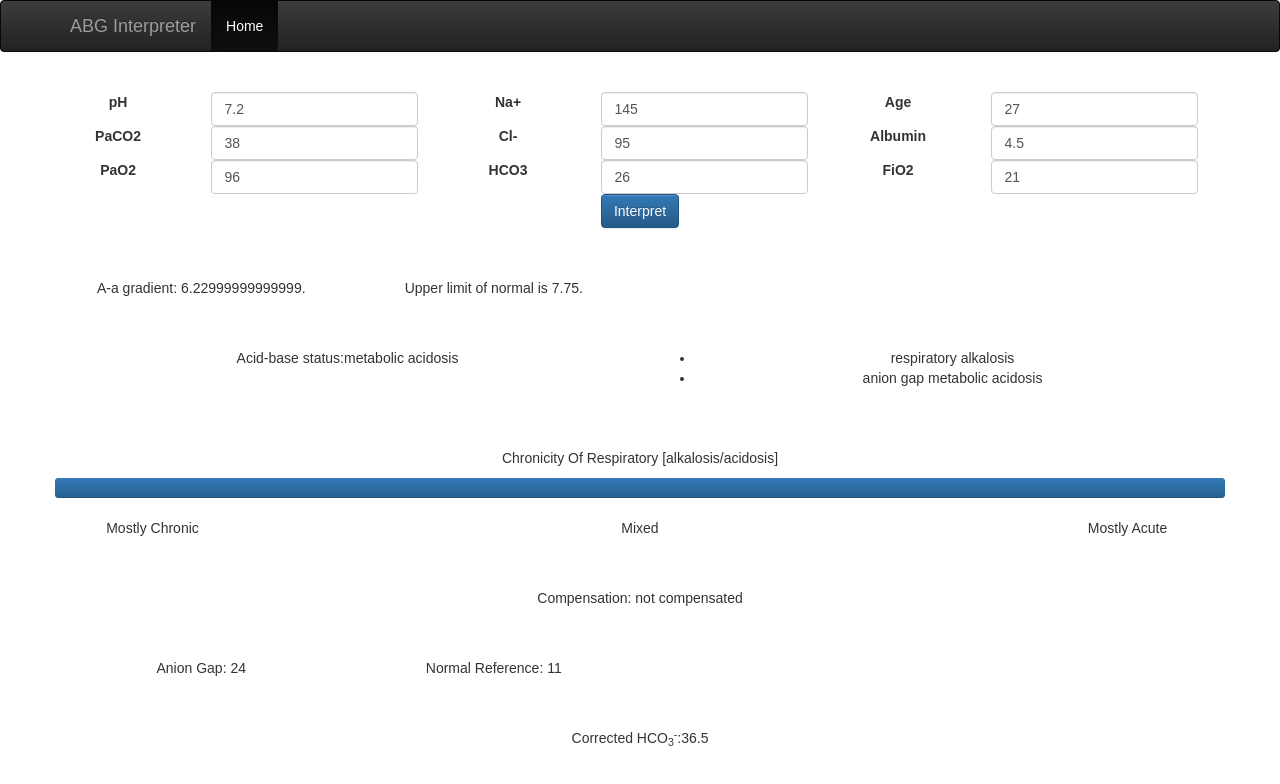
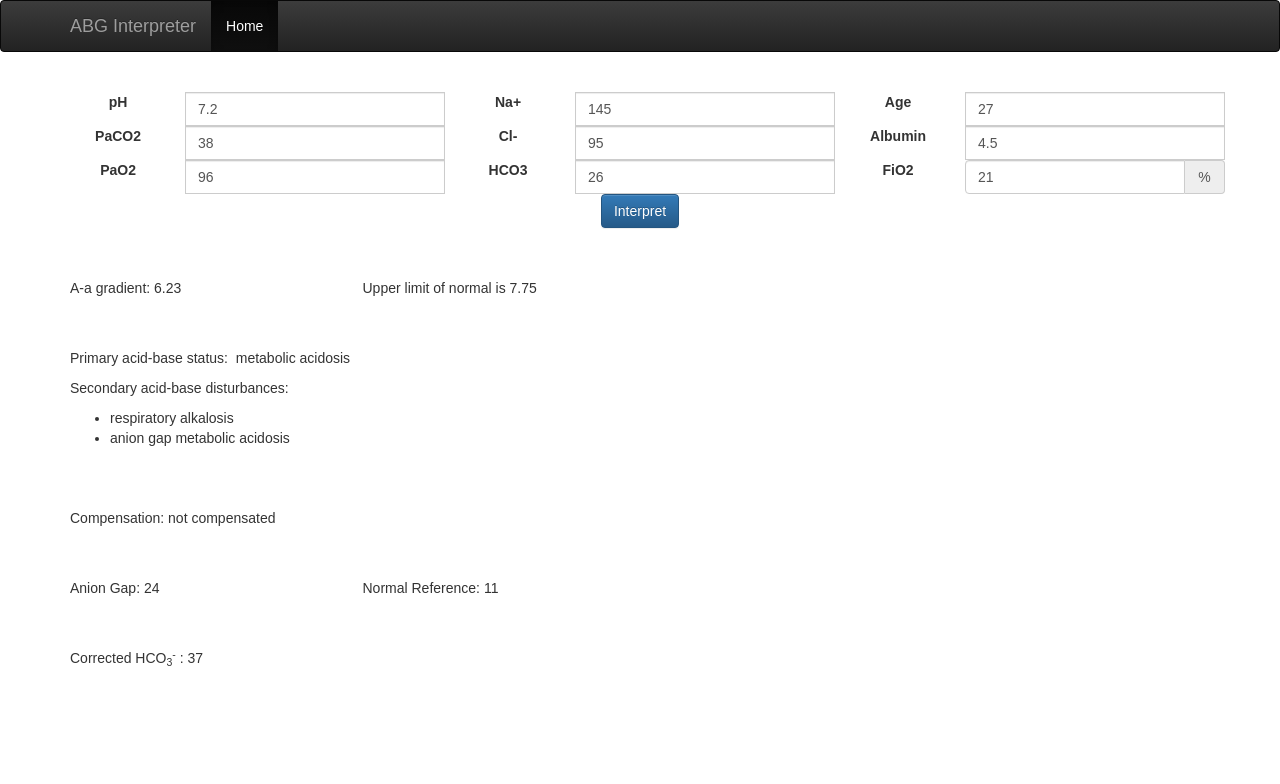
Before and after one commit to bgschiller/abg-interpreter, a React (Create React App) app: page / in a window 1280 px wide. Shown: the top 784 px of the page. Built offline with nearby package versions, Linux system fonts and the light colour scheme.

Commit message:
some corrections

```diff
--- a/src/ABGResults.js
+++ b/src/ABGResults.js
@@ -1,16 +1,16 @@
 import React from 'react';
 import {labValuesComplete, interpret_abg} from './interpret_lab_values';
-
+import _ from 'underscore';
 
 const AAGradient = (props) => {
     const {aa_gradient, aa_gradient_uln} = props.results;
     return (
         <div className="result-section row">
             <div className="col-sm-3">
-                A-a gradient: {aa_gradient}.
+                A-a gradient: {Math.round(100*aa_gradient) / 100}
             </div>
             <div className="col-sm-3">
-                Upper limit of normal is {aa_gradient_uln}.
+                Upper limit of normal is {aa_gradient_uln}
             </div>
         </div>
     );
@@ -21,21 +21,27 @@ const AcidBaseStatus = (props) => {
         <div className="result-section row">
             <div className="col-xs-6">
                 <p>
-                    Acid-base status:
+                    Primary acid-base status: &nbsp;
                     {acid_base_status.primary_acid_base_status}
                 </p>
-            </div>
-            <div className="col-xs-6">
-                <ul>
+                <p>
+                    Secondary acid-base disturbances:
+                </p>
+                <ul className="secondary-acid-base-statuses">
                     {acid_base_status.secondary_acid_base_statuses.map((s, ix) => {
                         return <li key={ix}>{s}</li>;
                     })}
                 </ul>
+
             </div>
         </div>);
 };
 const ChronicityOfRespiratory = (props) => {
-    const { value, lower_limit, upper_limit } = props.results.chronicity_of_respiratory;
+    const { acid_base_status, chronicity_of_respiratory } = props.results;
+    if (!_.contains(['respiratory acidosis', 'respiratory alkalosis'], acid_base_status.primary_acid_base_status)) {
+        return null;
+    }
+    const { value, lower_limit, upper_limit } = chronicity_of_respiratory;
     const w = 100 * (value - lower_limit) / (upper_limit - lower_limit),
         style = {width:  w + "%"};
     return (<div className="result-section row">
@@ -82,8 +88,8 @@ const CorrectedBicarb = (props) => {
         return null;
     }
     return (<div className="result-section">
-        Corrected HCO<sub>3</sub><sup>-</sup>:
-        {corrected_bicarb}
+        Corrected HCO<sub>3</sub><sup>-</sup>&nbsp;:&nbsp;
+        {Math.round(corrected_bicarb)}
     </div>);
 };
 
@@ -93,7 +99,7 @@ const ABGResults = (props) => {
     if (labValues && labValuesComplete(labValues)){
         const results = interpret_abg(labValues);
         return (
-            <div className="results">
+            <div className="results text-left">
                 <AAGradient results={results} />
                 <AcidBaseStatus results={results} />
                 <ChronicityOfRespiratory results={results} />
--- a/src/LabValues.js
+++ b/src/LabValues.js
@@ -20,7 +20,7 @@ const LabValuesInput = ({labValues, onSubmit}) => {
             <TextField label="Albumin" value={labValues.Albumin} refFun={setRef("Albumin")} />
             <TextField label="PaO2" value={labValues.PaO2} refFun={setRef("PaO2")} />
             <TextField label="HCO3" value={labValues.HCO3} refFun={setRef("HCO3")} />
-            <TextField label="FiO2" value={labValues.FiO2} refFun={setRef("FiO2")} />
+            <TextField label="FiO2" value={labValues.FiO2} refFun={setRef("FiO2")} addOn="%" />
             <div className="col-xs-12">
                 <button
                     className="btn btn-primary"
--- a/src/TextField.js
+++ b/src/TextField.js
@@ -2,19 +2,25 @@ import React, { Component } from 'react';
 
 class TextField extends Component {
     render(){
+        const { addOn, label, value, refFun } = this.props;
         return (
             <div className="form-group col-xs-6 col-sm-4">
                 <div className="row">
                     <div className="col-xs-4">
-                        <label>{this.props.label}&nbsp;</label>
+                        <label>{label}&nbsp;</label>
                     </div>
-                    <div className="col-xs-8">
+                    <div className="col-xs-8 input-group">
                         <input
                             className="form-control"
                             type="text"
-                            defaultValue={this.props.value}
-                            ref={function(input){ this.props.refFun(input);}.bind(this)}
+                            defaultValue={value}
+                            ref={function(input){ refFun(input);}.bind(this)}
                         />
+                        { addOn ? (
+                            <span className="input-group-addon">
+                               {addOn}
+                            </span>
+                        ) : null}
                     </div>
                 </div>
             </div>)
```
